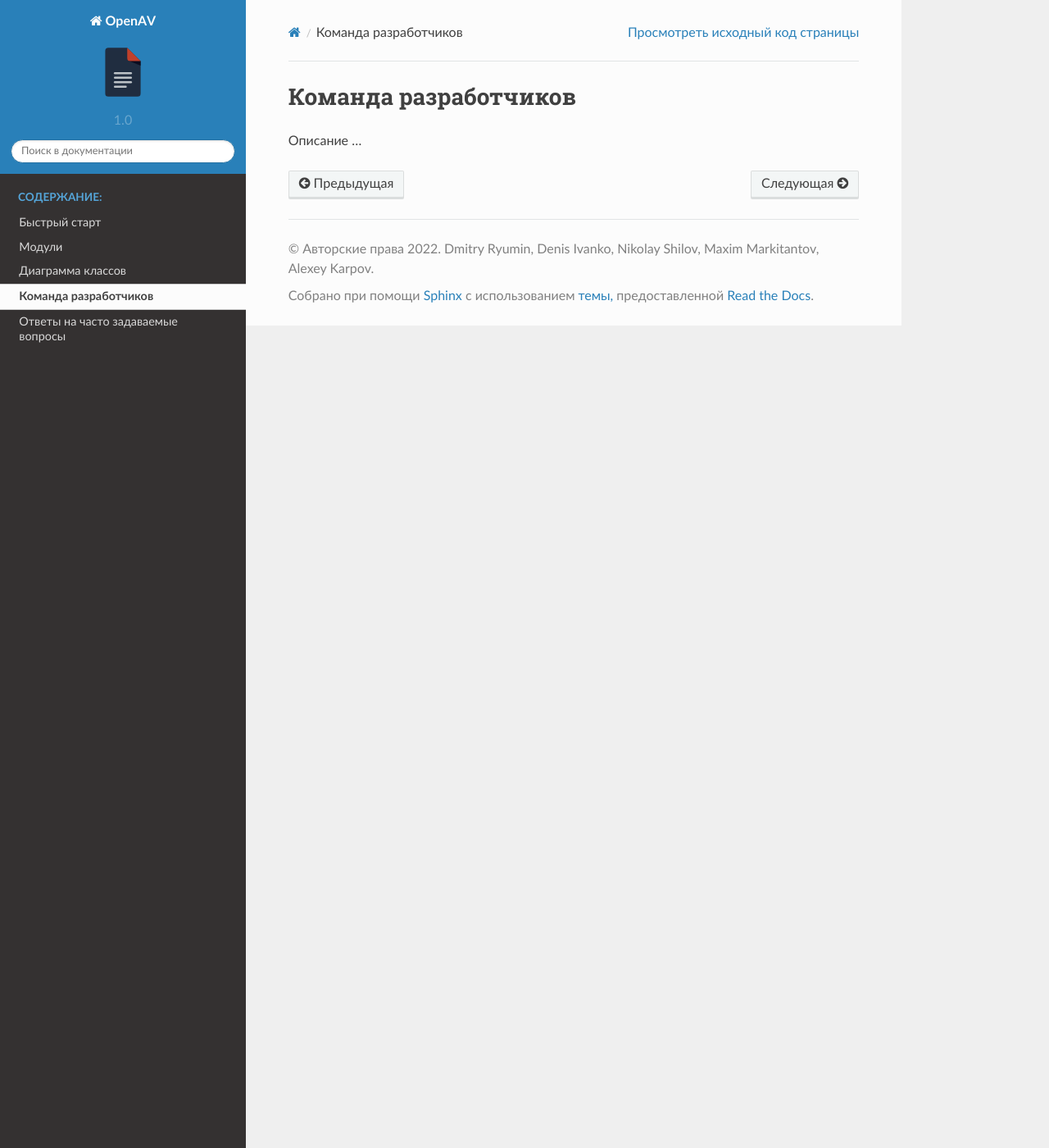
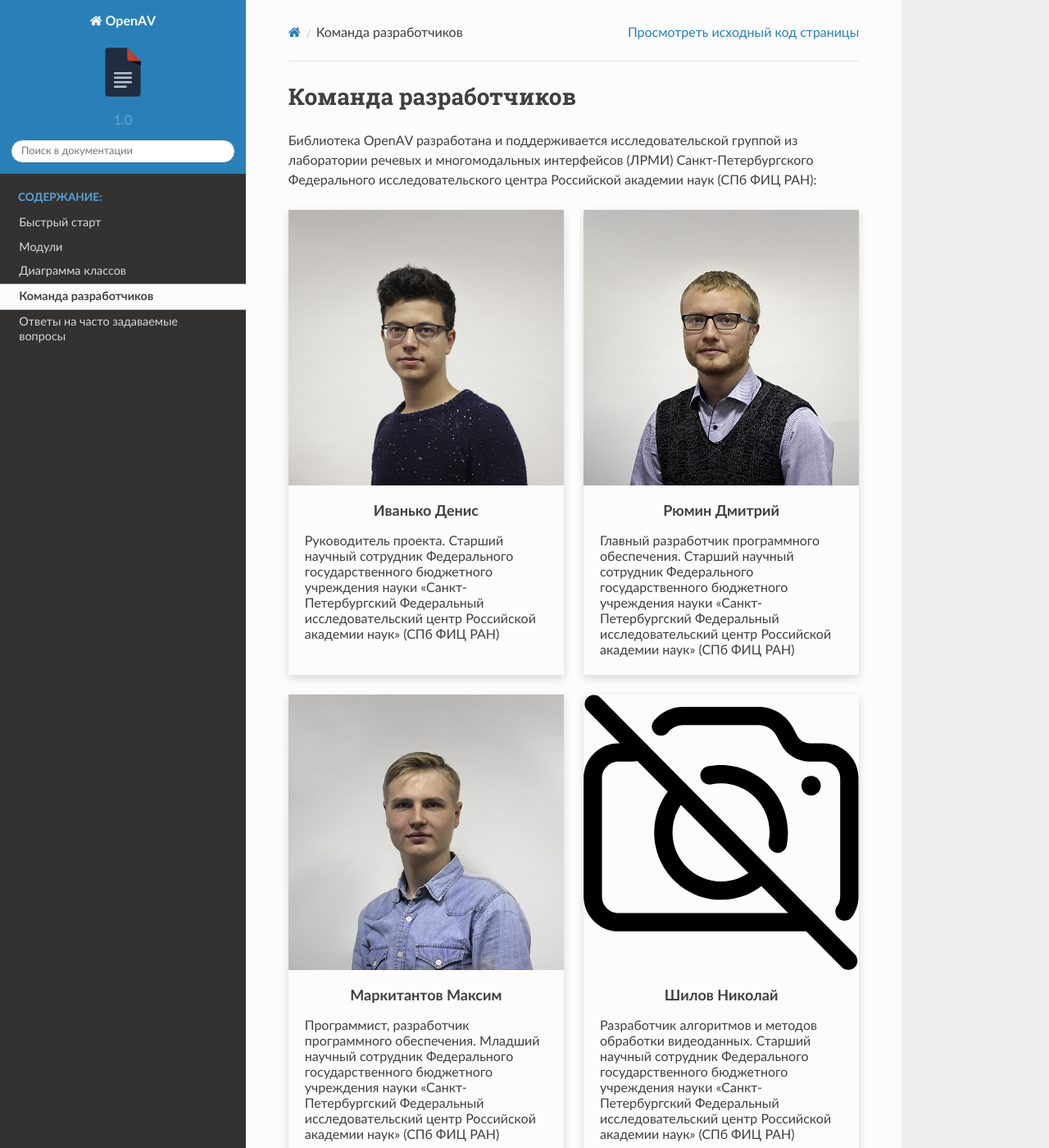
Before and after one commit to DmitryRyumin/OpenAV, a Sphinx documentation site: the page built from docs/source/about.rst, in a window 1280 px wide and 1400 px high. Shown: the whole window at 82% size. Built offline with Sphinx 7.4.7 and the Read the Docs theme 2.0.0, drawn with Linux system fonts in a browser that asks for light colours; some of the changed text lies outside the part shown.

Commit message:
update page about developers

```diff
--- a/docs/source/_static/css/config_page.css
+++ b/docs/source/_static/css/config_page.css
@@ -80,25 +80,34 @@
     left: 100%;
 }
 
+/* Страница о разработчиках */
 
+.cards {
+    display: grid;
+    grid-template-columns: repeat(auto-fit,  minmax(275px, 1fr));
+    /* gap: 50px 10px; */
+    grid-gap: 24px;
+    grid-auto-flow: dense;
+}
 
+.card-item {
+    display: inline-block;
+    box-shadow: 0px 4px 10px rgba(0, 0, 0, 0.15);
+}
+.card-item img {
+    display: block;
+    width: 100%;
+}
+.item-about {
+    padding: 20px;
+}
 
-
-
-
-/* } */
-
-/* @media (max-width: 767px) {
-    .rst-content table.docutils td {
-        padding: 8px;
-        white-space: pre-line;
-    }
-    .rst-content table.docutils th {
-        padding: 8px;
-        white-space: pre-line;
-    }
-    .custom-table th {
-        text-align: center;
-        vertical-align: middle;
-    }
-} */
+.item-header {
+    text-align: center;
+    font-size: 18px;
+    line-height: 24px;
+    font-weight: bold;
+}
+.item-desc {
+    margin-top: 15px;
+}
--- a/docs/source/about.rst
+++ b/docs/source/about.rst
@@ -1,4 +1,92 @@
+.. |div_cards| raw:: html
+
+   <div class="cards">
+
+.. |div_card_item| raw:: html
+
+   <div class="card-item">
+
+.. |div_item_about| raw:: html
+
+   <div class="item-about">
+
+.. |div_item_header| raw:: html
+
+   <div class="item-header">
+
+.. |div_item_desc| raw:: html
+
+   <div class="item-desc">
+
+.. |/div| raw:: html
+
+   </div>
+
+.. |Иванько_Денис| image:: _static/img/Ivanko.jpg
+.. |Карпов_Алексей| image:: _static/img/Karpov.jpg
+.. |Маркитантов_Максим| image:: _static/img/Markitantov.jpg
+.. |Рюмин_Дмитрий| image:: _static/img/Ryumin.jpg
+.. |Шилов_Николай| image:: _static/img/non-photo.svg
+
 Команда разработчиков
 =====================
 
-Описание ...
+Библиотека OpenAV разработана и поддерживается исследовательской группой из лаборатории речевых и многомодальных интерфейсов (ЛРМИ) Санкт-Петербургского Федерального исследовательского центра Российской академии наук (СПб ФИЦ РАН):
+
+|div_cards|
+|div_card_item|
+|Иванько_Денис|
+|div_item_about|
+|div_item_header|
+Иванько Денис
+|/div|
+|div_item_desc|
+Руководитель проекта. Старший научный сотрудник Федерального государственного бюджетного учреждения науки «Санкт-Петербургский Федеральный исследовательский центр Российской академии наук» (СПб ФИЦ РАН)
+|/div|
+|/div|
+|/div|
+|div_card_item|
+|Рюмин_Дмитрий|
+|div_item_about|
+|div_item_header|
+Рюмин Дмитрий
+|/div|
+|div_item_desc|
+Главный разработчик программного обеспечения. Старший научный сотрудник Федерального государственного бюджетного учреждения науки «Санкт-Петербургский Федеральный исследовательский центр Российской академии наук» (СПб ФИЦ РАН)
+|/div|
+|/div|
+|/div|
+|div_card_item|
+|Маркитантов_Максим|
+|div_item_about|
+|div_item_header|
+Маркитантов Максим
+|/div|
+|div_item_desc|
+Программист, разработчик программного обеспечения. Младший научный сотрудник Федерального государственного бюджетного учреждения науки «Санкт-Петербургский Федеральный исследовательский центр Российской академии наук» (СПб ФИЦ РАН)
+|/div|
+|/div|
+|/div|
+|div_card_item|
+|Шилов_Николай|
+|div_item_about|
+|div_item_header|
+Шилов Николай
+|/div|
+|div_item_desc|
+Разработчик алгоритмов и методов обработки видеоданных. Старший научный сотрудник Федерального государственного бюджетного учреждения науки «Санкт-Петербургский Федеральный исследовательский центр Российской академии наук» (СПб ФИЦ РАН)
+|/div|
+|/div|
+|/div|
+|div_card_item|
+|Карпов_Алексей|
+|div_item_about|
+|div_item_header|
+Карпов Алексей
+|/div|
+|div_item_desc|
+Разработчик алгоритмов и методов обработки акустических данных, а также методов объединения аудиовизуальных данных. Главный научный сотрудник Федерального государственного бюджетного учреждения науки «Санкт-Петербургский Федеральный исследовательский центр Российской академии наук» (СПб ФИЦ РАН)
+|/div|
+|/div|
+|/div|
+|/div|
--- a/docs/source/user_guide/samples/vad.rst
+++ b/docs/source/user_guide/samples/vad.rst
@@ -101,5 +101,5 @@
 
     "type_encode", "str", "``crf``", "Типы кодирования. Доступные варианты: ``['qscale', 'crf']``"
     "crf_value", "int", "``23``", "Качество кодирования (от ``0`` до ``51``. Чем ниже значение, тем лучше качество и наоборот. Стоит учитывать, что изменения качества кодирования влияет на скорость обработки"
-    "presets_crf_encode", "str", "``medium``", "Скорость кодирования и сжатия. Доступные варианты: ``['ultrafast', 'superfast', 'veryfast', 'faster', 'fast', 'medium', 'slow', 'slower', 'veryslow']``. Изменения параметра влияет на скорость кодирования и степень сжатия."
+    "presets_crf_encode", "str", "``medium``", "Скорость кодирования и сжатия. Доступные варианты: ``['ultrafast', 'superfast', 'veryfast', 'faster', 'fast', 'medium', 'slow', 'slower', 'veryslow']``. Изменения параметра влияет на скорость кодирования и степень сжатия"
     "sr_input_type", "str", "``audio``", "Типы файлов для распознавания речи. Доступные варианты: ``['audio', 'video']``"
```
Also changed, not shown: docs/source/_static/img/Ivanko.jpg (added), docs/source/_static/img/Karpov.jpg (added), docs/source/_static/img/Markitantov.jpg (added), docs/source/_static/img/Ryumin.jpg (added), docs/source/_static/img/non-photo.svg (added), 4 other files.
